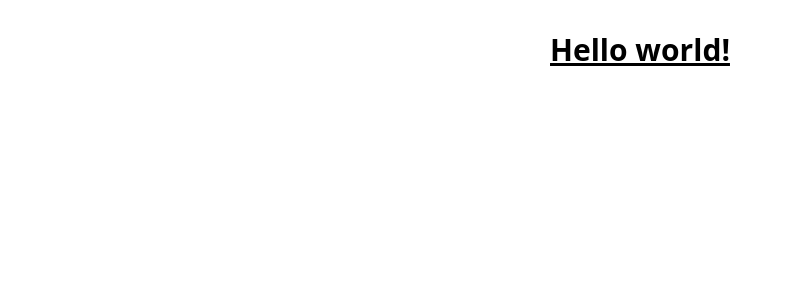
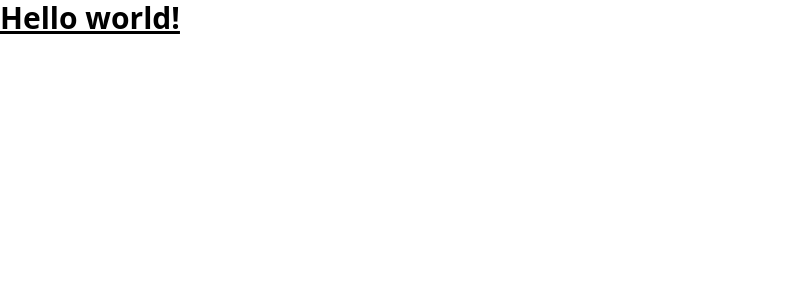
Before and after one commit to Centro-Bell-Hooks/frontend, a React (Vite) app: page / in a window 1280 px wide. Shown: the top 300 px of the page, without its empty margins (0-793 px from the left). Built offline with nearby package versions, Linux system fonts and the light colour scheme.

Commit message:
chore: adds react-router-dom

```diff
--- a/package.json
+++ b/package.json
@@ -12,7 +12,8 @@
     },
     "dependencies": {
         "react": "^18.3.1",
-        "react-dom": "^18.3.1"
+        "react-dom": "^18.3.1",
+        "react-router-dom": "^6.26.1"
     },
     "devDependencies": {
         "@eslint/js": "^9.9.0",
--- a/src/App.css
+++ /dev/null
@@ -1,42 +0,0 @@
-#root {
-    max-width: 1280px;
-    margin: 0 auto;
-    padding: 2rem;
-    text-align: center;
-}
-
-.logo {
-    height: 6em;
-    padding: 1.5em;
-    will-change: filter;
-    transition: filter 300ms;
-}
-.logo:hover {
-    filter: drop-shadow(0 0 2em #646cffaa);
-}
-.logo.react:hover {
-    filter: drop-shadow(0 0 2em #61dafbaa);
-}
-
-@keyframes logo-spin {
-    from {
-        transform: rotate(0deg);
-    }
-    to {
-        transform: rotate(360deg);
-    }
-}
-
-@media (prefers-reduced-motion: no-preference) {
-    a:nth-of-type(2) .logo {
-        animation: logo-spin infinite 20s linear;
-    }
-}
-
-.card {
-    padding: 2em;
-}
-
-.read-the-docs {
-    color: #888;
-}
--- a/src/App.tsx
+++ b/src/App.tsx
@@ -1,4 +1,4 @@
-import './App.css'
+import { BrowserRouter, Route, Routes } from 'react-router-dom'
 
 function App() {
     return <h1 className="text-3xl font-bold underline">Hello world!</h1>
```
Also changed, not shown: 2 other files (tests, documents, lock files or other folders).
